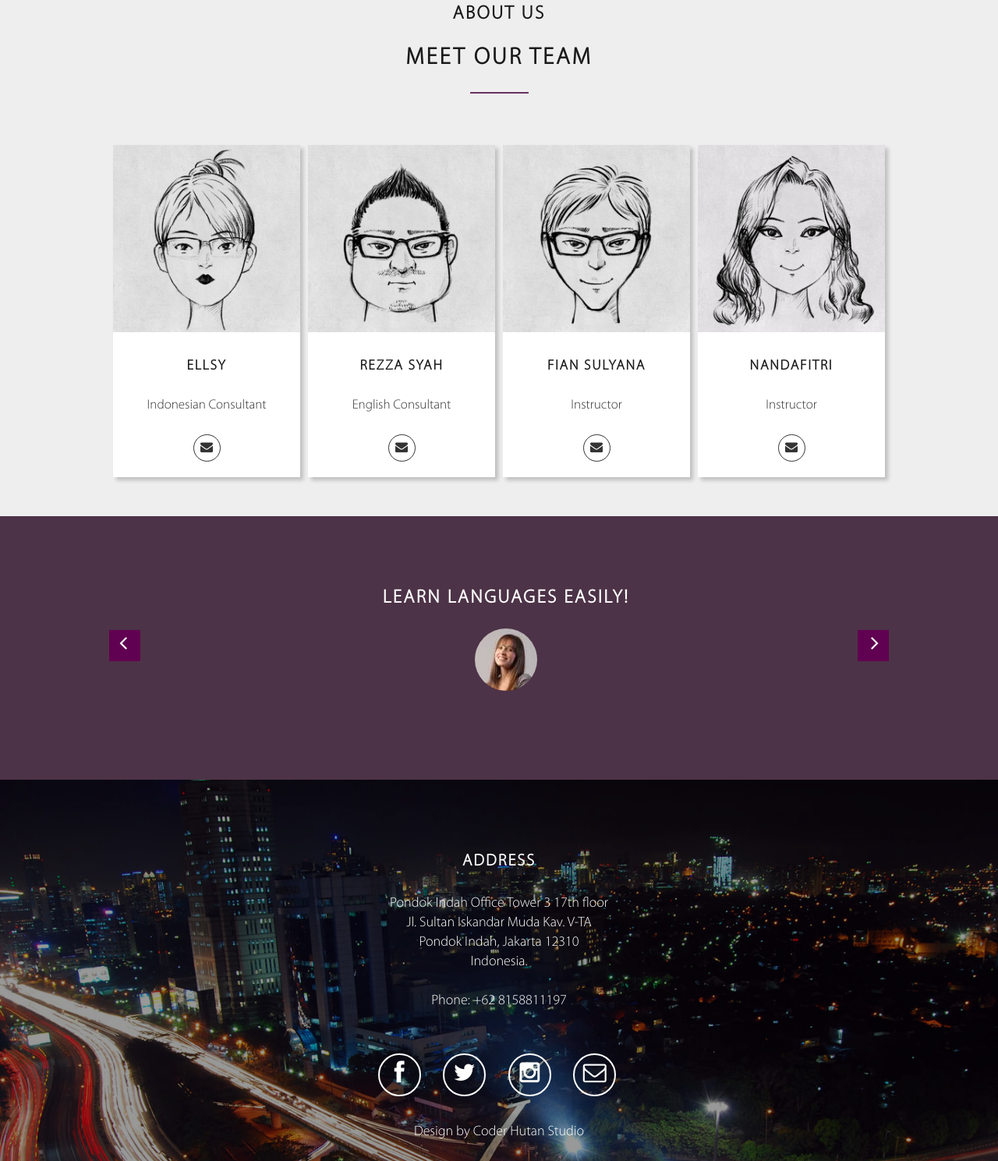
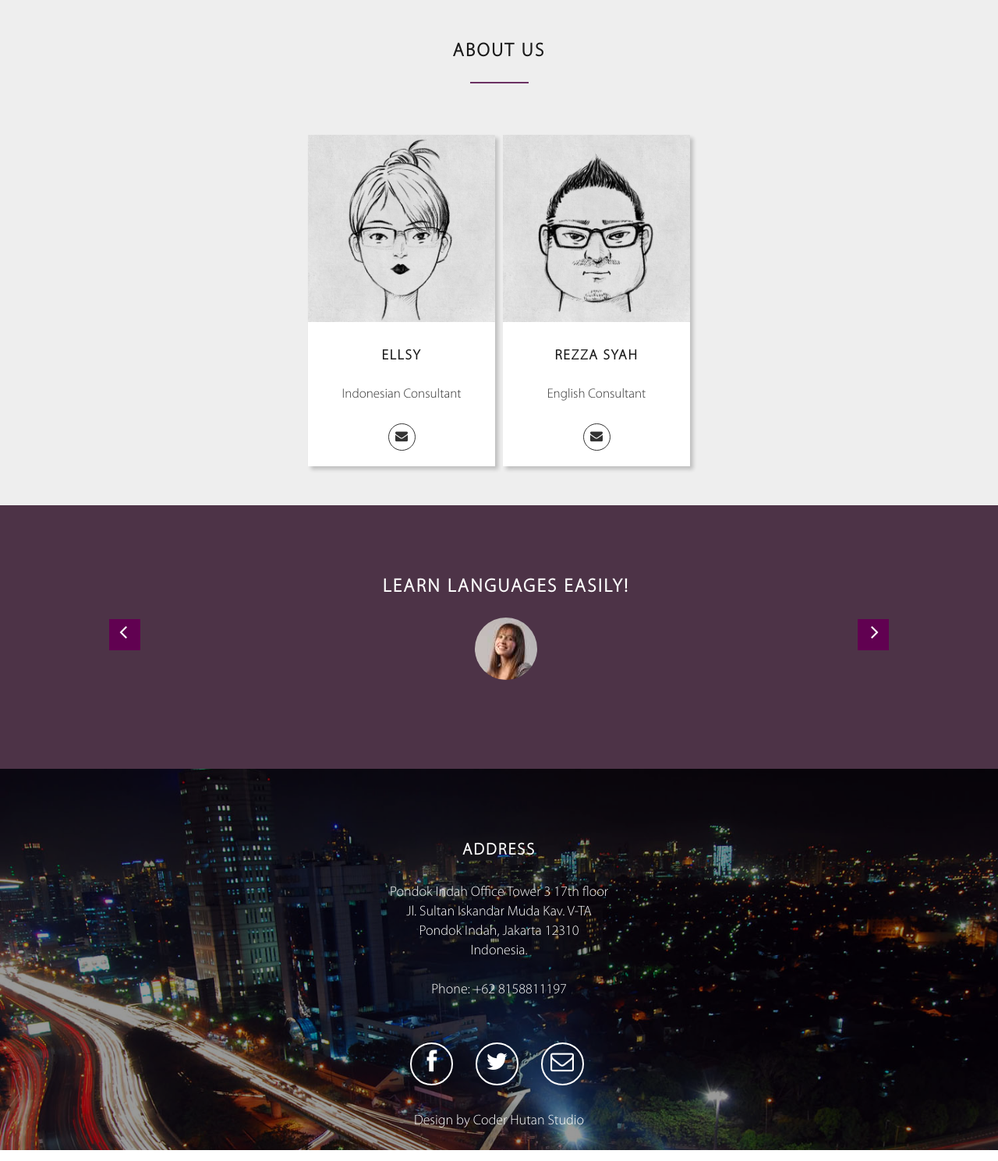
Before and after one commit to irff/navalingua, a plain HTML site: page index.html in a window 1280 px wide. Shown: the part 4245-5734 px from the top of the page at 78% size. Drawn offline with Linux system fonts and the light colour scheme.

Commit message:
Fix about us & social media accounts

```diff
--- a/index.html
+++ b/index.html
@@ -240,12 +240,12 @@
 	</section>
 
 	<section class="section-6" id="about">
-		<div class="row">
+		<div class="row top-spacing">
 			<div class="c-12 columns">
 				<h3 class="centered ">ABOUT US</h3>
-				<h2 class="centered ">MEET OUR TEAM</h2>
 				<hr>
 			</div>
+			<div class="c-3 columns"></div>
 			<div class="c-3 columns">
 				<div class="profile">
 					<img src="img/Ellsy.jpg" alt="ELLSY AYU ANGGRAENI">
@@ -262,22 +262,7 @@
 					<a href="mailto:rezza@navalingua.com"><i class="icon-envelope small-icon"></i></a>
 				</div>
 			</div>
-			<div class="c-3 columns">
-				<div class="profile">
-					<img src="img/Fian.jpg" alt="FIAN SULYANA">
-					<h4 class="centered">FIAN SULYANA</h4>
-					<p class="centered">Instructor</p>
-					<a href="mailto:fian@navalingua.com"><i class="icon-envelope small-icon"></i></a>
-				</div>
-			</div>
-			<div class="c-3 columns">
-				<div class="profile">
-					<img src="img/Nandafitri.jpg" alt="NANDAFITRI">
-					<h4 class="centered">NANDAFITRI</h4>
-					<p class="centered">Instructor</p>
-					<a href="mailto:nanda@navalingua.com"><i class="icon-envelope small-icon"></i></a>
-				</div>
-			</div>
+			<div class="c-3 columns"></div>
 
 		</div>
 	</section>
@@ -317,10 +302,9 @@
 						<br><br>Phone: +62 8158811197</p>
 
 					<div class="contact-icon">
-						<a href="http://www.facebook.com/"><i class="icon-facebook"></i></a>
-						<a href="http://www.twitter.com/"><i class="icon-twitter"></i></a>
-						<a href="http://www.instagram.com/"><i class="icon-instagram"></i></a>
-						<a href="mailto:cs@navalingua.com"><i class="icon-envelope-alt"></i></a>
+						<a href="https://www.facebook.com/nava.lingua"><i class="icon-facebook"></i></a>
+						<a href="https://twitter.com/navalingua"><i class="icon-twitter"></i></a>
+						<a href="mailto:navalingua@navalingua.com"><i class="icon-envelope-alt"></i></a>
 					</div>
 
 					<p class="white">Design by <a href="http://www.coderhutan.com/">Coder Hutan Studio</a></p>
```
